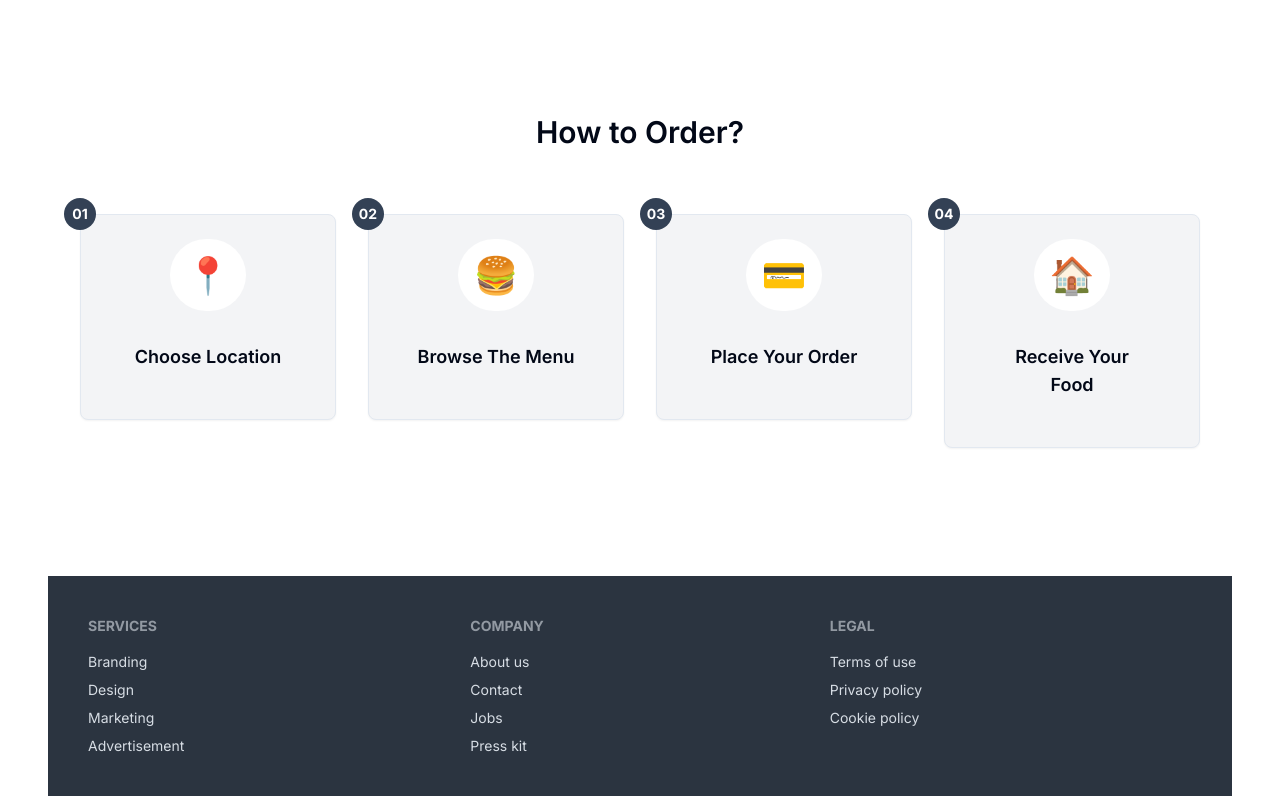
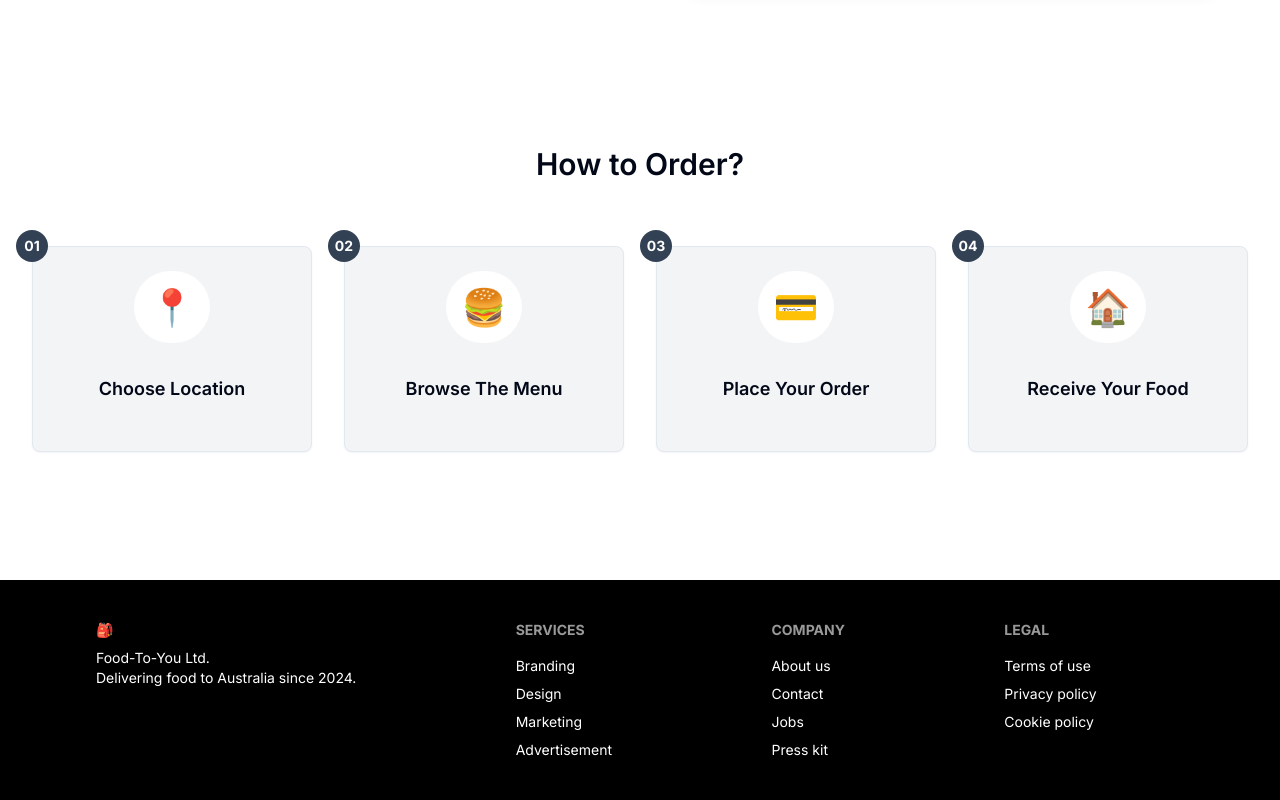
Before and after one commit to tomefira/food-to-you, a Next.js app: page / in a window 1280 px wide. Shown: the part 586-1386 px from the top of the page. Built offline with nearby package versions, Linux system fonts and the light colour scheme.

Commit message:
Completed landing page prototype.

```diff
--- a/src/app/page.tsx
+++ b/src/app/page.tsx
@@ -15,7 +15,7 @@ import Image from 'next/image'
 
 export default function Home() {
   return (
-    <main className="mx-12">
+    <main>
       {/* Navbar */}
       <div className="flex items-center justify-between py-4 px-6 mx-auto my-5 max-w-7xl">
         <div>
@@ -122,7 +122,11 @@ export default function Home() {
         </div>
       </div>
       {/* Footer */}
-      <footer className="footer p-10 bg-neutral text-neutral-content">
+      <footer className="footer p-10 bg-black text-white pl-24">
+        <aside>
+          <p className='w-50 h-50'>🎒</p>
+          <p>Food-To-You Ltd.<br/>Delivering food to Australia since 2024.</p>
+        </aside>
         <nav>
           <h6 className="footer-title">Services</h6>
           <a className="link link-hover">Branding</a>
```
